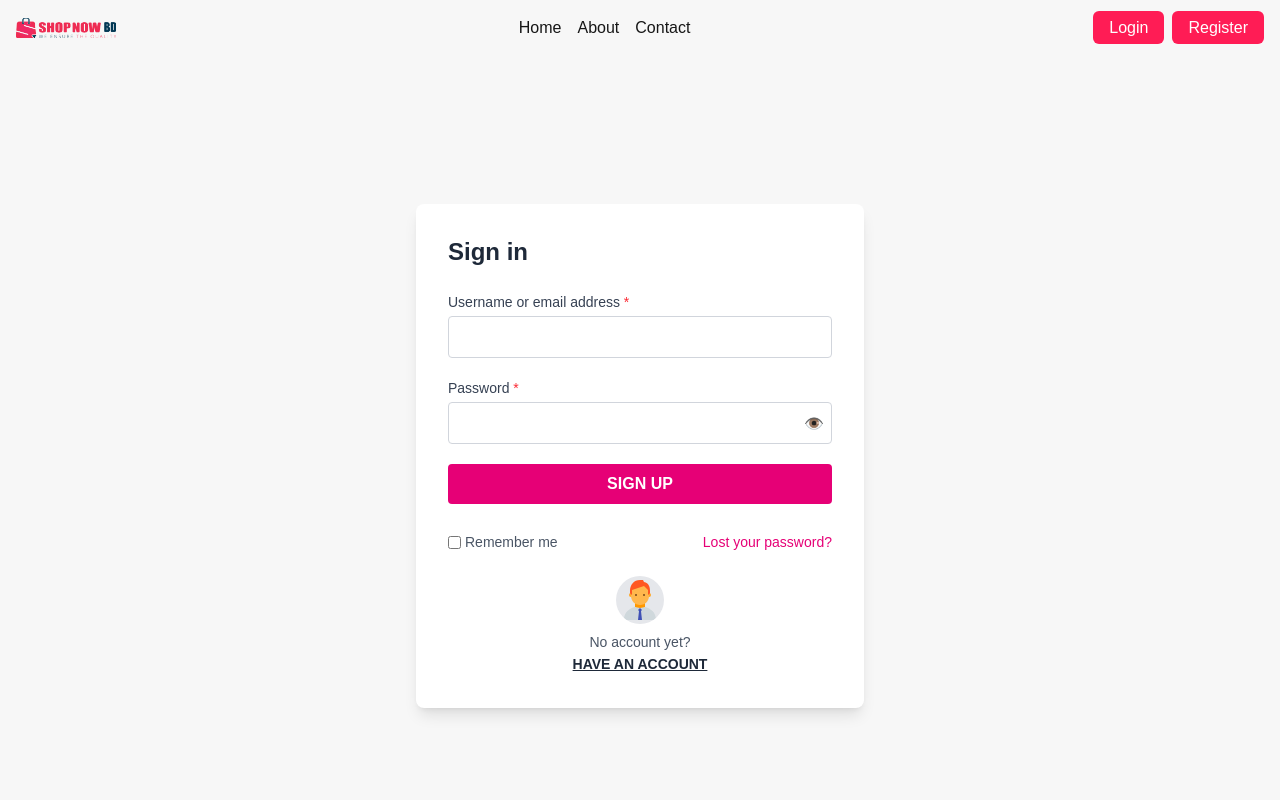
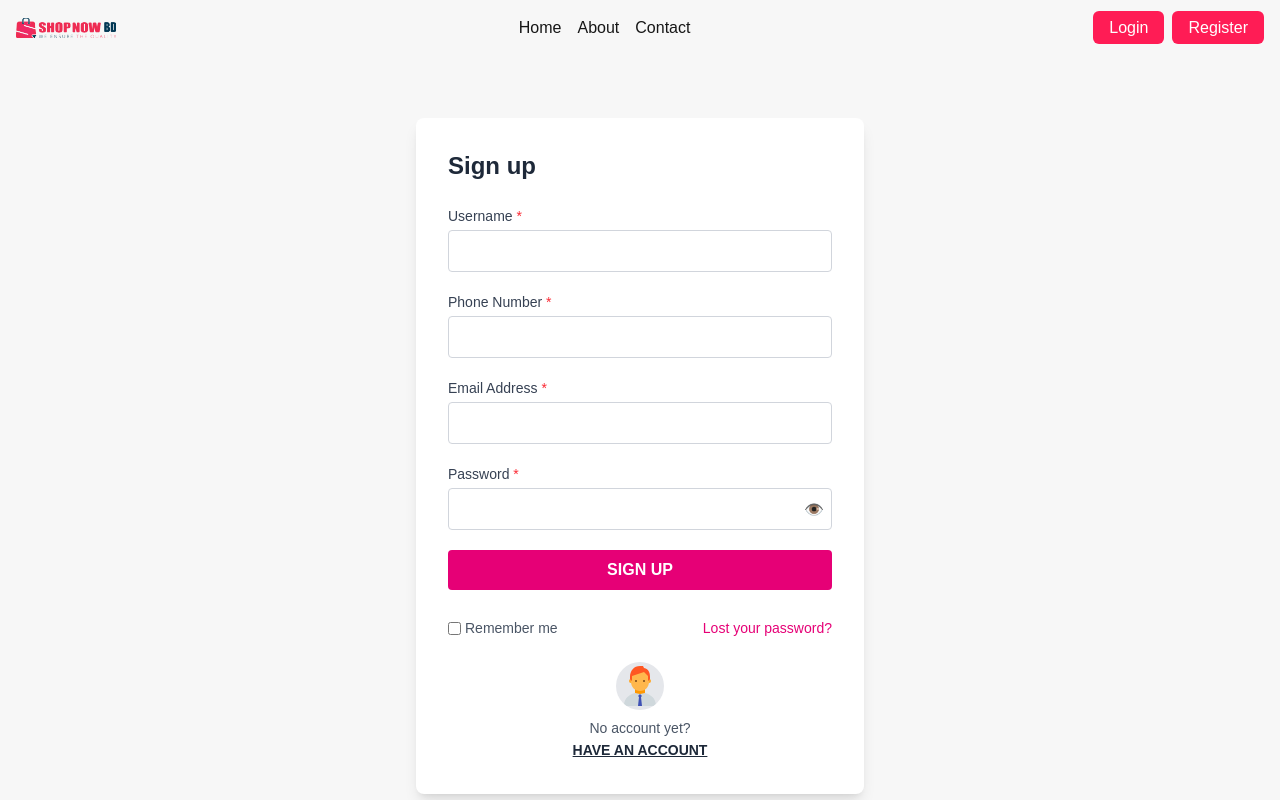
Before and after one commit to sajib689/shop-now-client, a Next.js app: page /register in a window 1280 px wide. Shown: the top 800 px of the page. Built offline with nearby package versions, Linux system fonts and the light colour scheme.

Commit message:
add the register page extra filed

```diff
--- a/src/components/auth/Register.tsx
+++ b/src/components/auth/Register.tsx
@@ -8,12 +8,30 @@ const Register = () => {
                 <div className="w-full max-w-md p-8 bg-white shadow-lg rounded-lg relative">
 
 
-                  <h2 className="text-2xl font-semibold text-gray-800 mb-6">Sign in</h2>
+                  <h2 className="text-2xl font-semibold text-gray-800 mb-6">Sign up</h2>
 
                   <form className="space-y-5">
+                  <div>
+                      <label className="block text-sm font-medium text-gray-700 mb-1">
+                        Username <span className="text-red-500">*</span>
+                      </label>
+                      <input
+                        type="text"
+                        className="w-full px-4 py-2 border border-gray-300 rounded focus:outline-none focus:ring-2 focus:ring-pink-500"
+                      />
+                    </div>
+                  <div>
+                      <label className="block text-sm font-medium text-gray-700 mb-1">
+                        Phone Number <span className="text-red-500">*</span>
+                      </label>
+                      <input
+                        type="text"
+                        className="w-full px-4 py-2 border border-gray-300 rounded focus:outline-none focus:ring-2 focus:ring-pink-500"
+                      />
+                    </div>
                     <div>
                       <label className="block text-sm font-medium text-gray-700 mb-1">
-                        Username or email address <span className="text-red-500">*</span>
+                        Email Address <span className="text-red-500">*</span>
                       </label>
                       <input
                         type="text"
```
